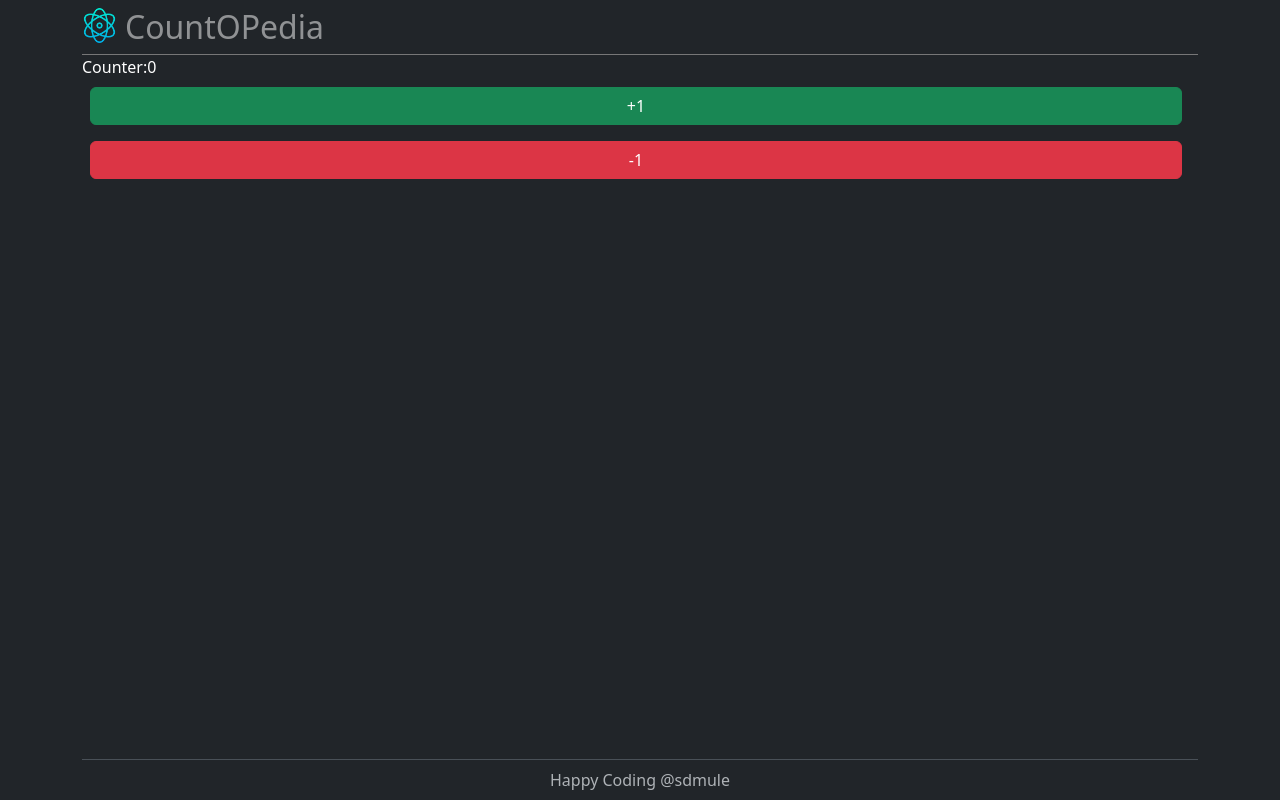
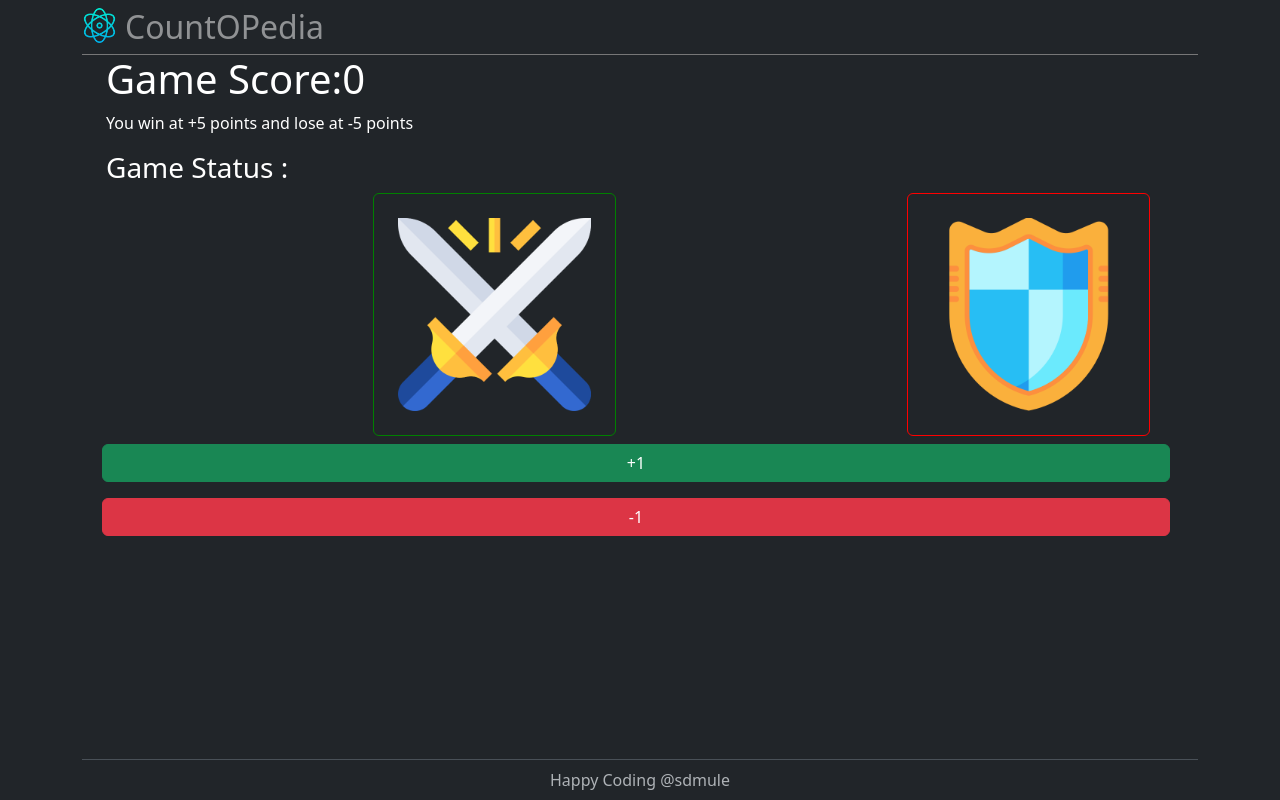
Before and after one commit to sdmule/CountOPedia, a React (Vite) app in the folder countopedia/: page / in a window 1280 px wide. Built offline with nearby package versions, Linux system fonts and the light colour scheme.

Commit message:
State, useState() and UI updates to make a Game

```diff
--- a/countopedia/src/Counter.jsx
+++ b/countopedia/src/Counter.jsx
@@ -1,17 +1,53 @@
+import { useState } from "react";
+import attackImage from "./images/attack.png";
+import defenceImage from "./images/defend.png";
+
 function Counter() {
-  let count = 0;
+  let [count, setCount] = useState(0);
 
   function handleIncrement() {
-    count += 1;
-    console.log(count);
+    setCount(function (prev) {
+      return prev + 1;
+    });
   }
   function handleDecrement() {
-    count -= 1;
+    setCount(function (prev) {
+      return prev - 1;
+    });
+    // OR
+    //setCount((prev) => prev - 1);
   }
 
   return (
+    <div className="container">
       <div className="row text-white container">
-      Counter:{count}
+        <h1>Game Score:{count}</h1>
+        <p>You win at +5 points and lose at -5 points</p>
+        {/* <p>Last Play: </p> */}
+        <h3>Game Status : </h3>
+
+        <div className="col-6 col-md-3 offset-md-3">
+          <img
+            src={attackImage}
+            style={{
+              width: "100%",
+              cursor: "pointer",
+              border: "1px solid green",
+            }}
+            className="p-4 rounded"
+          ></img>
+        </div>
+        <div className="col-6 col-md-3 offset-md-3">
+          <img
+            src={defenceImage}
+            style={{
+              width: "100%",
+              cursor: "pointer",
+              border: "1px solid red",
+            }}
+            className="p-4 rounded"
+          ></img>
+        </div>
         <button onClick={handleIncrement} className="btn btn-success m-2">
           +1
         </button>
@@ -19,6 +55,7 @@ function Counter() {
           -1
         </button>
       </div>
+    </div>
   );
 }
 
```
Lines whose indentation alone changed are shown as unchanged.
